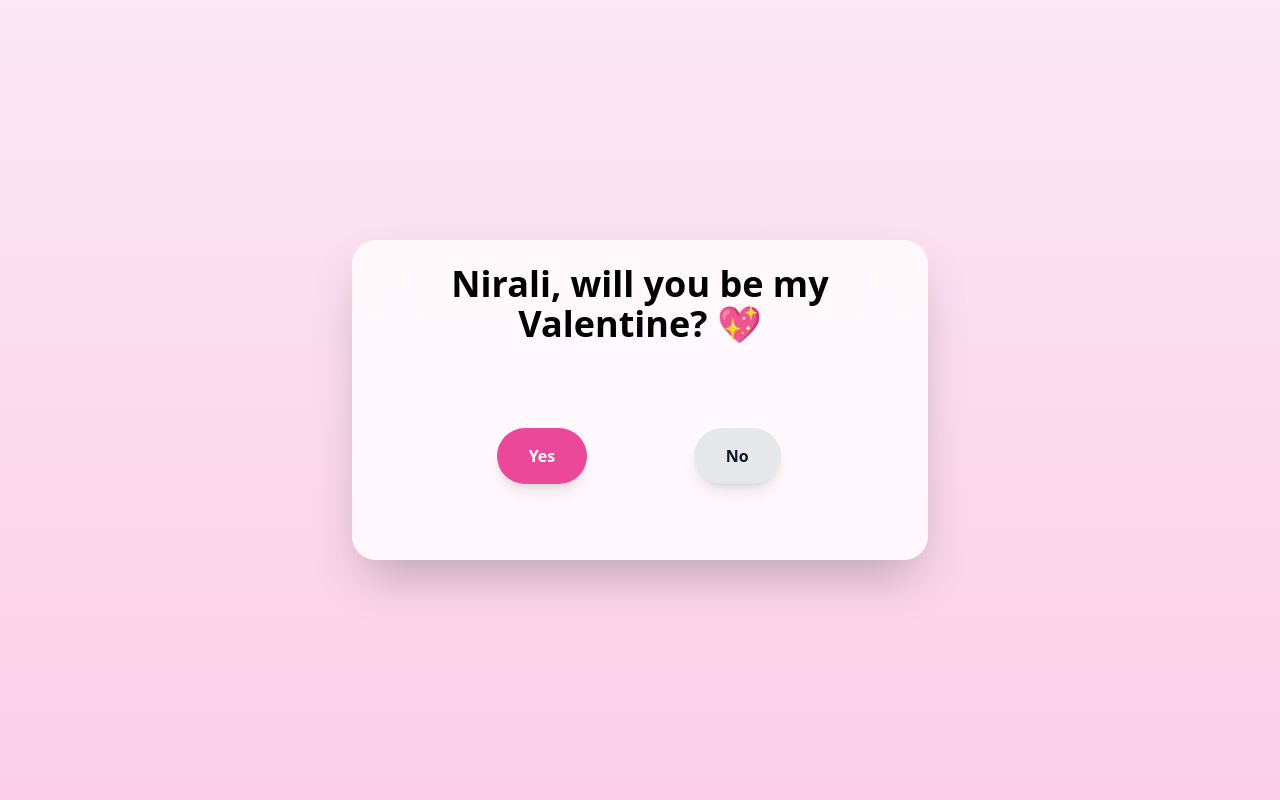
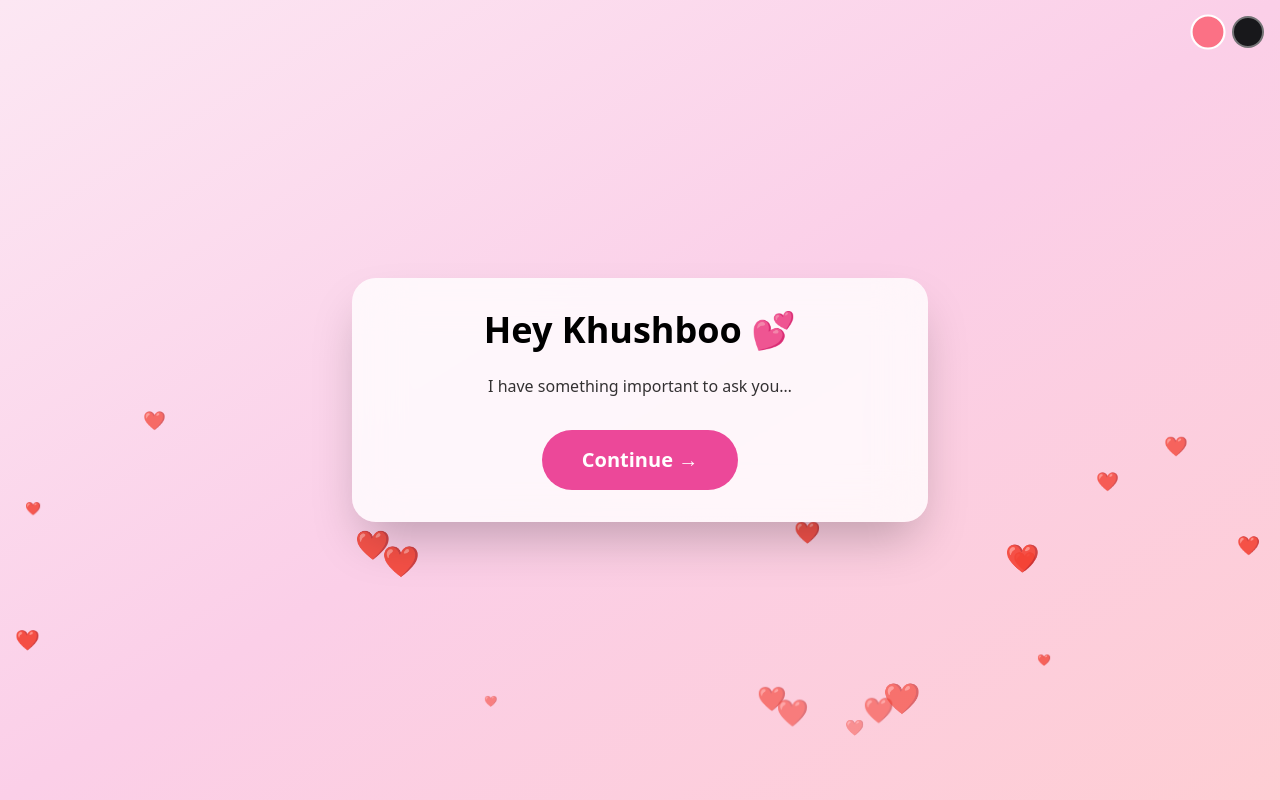
Before and after one commit to JemishDobariya03/Valentine, a React (Vite) app: page / in a window 1280 px wide. Built offline with nearby package versions, Linux system fonts and the light colour scheme.

Commit message:
Valentine’s Day theme

```diff
--- a/src/App.jsx
+++ b/src/App.jsx
@@ -1,3 +1,4 @@
+//src/App.jsx
 import Valentine from "./components/Valentine";
 
 export default function App() {
--- a/src/components/Valentine.jsx
+++ b/src/components/Valentine.jsx
@@ -1,134 +1,261 @@
 import { useEffect, useRef, useState } from "react";
 import confetti from "canvas-confetti";
 
+const noMessages = [
+    "Oh? 👀 You clicked No already?",
+    "Wow. Bold choice. Very bold.",
+    "Are you *sure* sure? Because my heart disagrees.",
+    "Khushboo… that button is starting to look suspicious 😏",
+    "Okay but imagine saying No to *this face* 🥺",
+    "This is getting awkward. Just say Yes already.",
+    "At this point the No button is just decoration 😂",
+    "Alright. Enough drama. You’re clearly meant to say Yes 💖"
+];
+
+/* ------------------ AI MESSAGE ------------------ */
+function generateValentineMessage(name = "You") {
+    const openers = [
+        "I was going to write something simple, but my heart had other plans.",
+        "I tried to be logical… then I thought about you.",
+        "Some questions deserve special courage."
+    ];
+    const middles = [
+        `Every moment with ${name} feels warmer and more real.`,
+        `You make ordinary days unforgettable.`,
+        `Being around you feels like home.`
+    ];
+    const closers = [
+        "So here I am, hoping this makes you smile.",
+        "This isn’t just a question, it’s a feeling.",
+        "Just a heart being honest."
+    ];
+    const pick = a => a[Math.floor(Math.random() * a.length)];
+    return `${pick(openers)} ${pick(middles)} ${pick(closers)}`;
+}
+
+/* ------------------ THEMES ------------------ */
+const themes = {
+    pink: "from-pink-100 via-pink-200 to-rose-200",
+    dark: "from-zinc-900 via-rose-900 to-black"
+};
+
+/* ------------------ FLOATING HEARTS ------------------ */
+function FloatingHearts() {
+    return (
+        <div className="fixed inset-0 pointer-events-none overflow-hidden z-0">
+            {Array.from({ length: 18 }).map((_, i) => (
+                <span
+                    key={i}
+                    className="absolute animate-float text-pink-400"
+                    style={{
+                        left: `${Math.random() * 100}%`,
+                        fontSize: `${12 + Math.random() * 24}px`,
+                        animationDuration: `${8 + Math.random() * 10}s`,
+                        animationDelay: `${Math.random() * 5}s`
+                    }}
+                >
+          ❤️
+        </span>
+            ))}
+        </div>
+    );
+}
+
+/* ------------------ MAIN COMPONENT ------------------ */
 export default function Valentine() {
     const zoneRef = useRef(null);
     const noBtnRef = useRef(null);
     const canvasRef = useRef(null);
 
-    const [accepted, setAccepted] = useState(false);
+    const [step, setStep] = useState("intro");
+    const [theme, setTheme] = useState("pink");
     const [yesScale, setYesScale] = useState(1);
+    const [noStage, setNoStage] = useState(0);
+    const [forceYes, setForceYes] = useState(false);
 
-    /* ---------- CONFETTI SETUP ---------- */
+    const name = "Khushboo";
+
+    /* ---------- CONFETTI ---------- */
     useEffect(() => {
         const canvas = canvasRef.current;
+        if (!canvas) return;
+
         const resize = () => {
             const dpr = Math.max(1, window.devicePixelRatio || 1);
             canvas.width = window.innerWidth * dpr;
             canvas.height = window.innerHeight * dpr;
-            canvas.style.width = "100vw";
-            canvas.style.height = "100vh";
         };
         resize();
         window.addEventListener("resize", resize);
         return () => window.removeEventListener("resize", resize);
     }, []);
 
-    const confettiInstance = confetti.create(canvasRef.current, {
-        resize: false,
-        useWorker: true
+    const fireConfetti = () => {
+        confetti({
+            particleCount: 260,
+            spread: 150,
+            startVelocity: 60,
+            origin: { x: 0.5, y: 0.5 }
         });
-
-    const fireConfetti = () => {
-        const end = Date.now() + 1600;
-        (function frame() {
-            confettiInstance({
-                particleCount: 12,
-                spread: 90,
-                startVelocity: 45,
-                ticks: 180,
-                origin: { x: Math.random(), y: Math.random() * 0.3 }
-            });
-            if (Date.now() < end) requestAnimationFrame(frame);
-        })();
-
-        setTimeout(() => {
-            confettiInstance({
-                particleCount: 300,
-                spread: 140,
-                startVelocity: 60,
-                ticks: 220,
-                origin: { x: 0.5, y: 0.55 }
-            });
-        }, 300);
     };
-
-    /* ---------- NO BUTTON LOGIC ---------- */
+    /* ---------- NO BUTTON ---------- */
     const clamp = (n, min, max) => Math.max(min, Math.min(max, n));
 
     const moveNo = (x, y) => {
+        if (!zoneRef.current || !noBtnRef.current) return;
+
         const zone = zoneRef.current.getBoundingClientRect();
         const btn = noBtnRef.current.getBoundingClientRect();
 
-        let dx = (btn.left + btn.width / 2) - x;
-        let dy = (btn.top + btn.height / 2) - y;
+        let dx = btn.left + btn.width / 2 - x;
+        let dy = btn.top + btn.height / 2 - y;
         const mag = Math.hypot(dx, dy) || 1;
         dx /= mag;
         dy /= mag;
 
-        let left = (btn.left - zone.left) + dx * 150;
-        let top = (btn.top - zone.top) + dy * 150;
+        let left = btn.left - zone.left + dx * 160;
+        let top = btn.top - zone.top + dy * 160;
 
-        left = clamp(left, 0, zone.width - btn.width);
-        top = clamp(top, 0, zone.height - btn.height);
+        noBtnRef.current.style.left =
+            clamp(left, 0, zone.width - btn.width) + "px";
+        noBtnRef.current.style.top =
+            clamp(top, 0, zone.height - btn.height) + "px";
 
-        noBtnRef.current.style.left = `${left}px`;
-        noBtnRef.current.style.top = `${top}px`;
-
-        setYesScale(s => Math.min(2.2, s + 0.1));
-    };
-
-    const handlePointerMove = e => {
-        const btn = noBtnRef.current.getBoundingClientRect();
-        const d = Math.hypot(
-            (btn.left + btn.width / 2) - e.clientX,
-            (btn.top + btn.height / 2) - e.clientY
-        );
-        if (d < 140) moveNo(e.clientX, e.clientY);
-    };
-
-    /* ---------- YES CLICK ---------- */
-    const handleYes = () => {
-        setAccepted(true);
-        fireConfetti();
+        setYesScale(s => Math.min(2.3, s + 0.12));
     };
 
     return (
-        <div className="min-h-screen grid place-items-center bg-gradient-to-b from-pink-100 to-pink-200 overflow-hidden">
+        <div className={`min-h-screen bg-gradient-to-br ${themes[theme]} transition-colors duration-700`}>
+            <FloatingHearts />
             <canvas ref={canvasRef} className="fixed inset-0 pointer-events-none z-50" />
 
-            <main className="relative w-[92vw] max-w-xl bg-white/80 backdrop-blur-xl rounded-3xl p-6 text-center shadow-2xl">
-                <h1 className="text-3xl md:text-4xl font-extrabold mb-8">
-                    Nirali, will you be my Valentine? 💖
+            {/* THEME SWITCHER */}
+            <div className="fixed top-4 right-4 z-20 flex gap-2">
+                {Object.keys(themes).map(t => (
+                    <button
+                        key={t}
+                        onClick={() => setTheme(t)}
+                        className={`w-8 h-8 rounded-full border-2 ${
+                            theme === t ? "border-white scale-110" : "border-white/40"
+                        } transition`}
+                        style={{ background: t === "pink" ? "#fb7185" : "#18181b" }}
+                    />
+                ))}
+            </div>
+
+            {/* CENTER CARD */}
+            <div className="min-h-screen flex items-center justify-center">
+                <main className="relative z-10 w-[92vw] max-w-xl rounded-3xl p-8 text-center shadow-2xl bg-white/80 backdrop-blur-xl">
+
+                    {step === "intro" && (
+                        <div className="animate-pop">
+                            <h1 className="text-4xl font-extrabold mb-6">Hey Khushboo 💕</h1>
+                            <p className="mb-8 opacity-80">I have something important to ask you…</p>
+                            <button
+                                onClick={() => setStep("question")}
+                                className="px-10 py-4 bg-pink-500 text-white rounded-full text-xl font-bold hover:scale-105 transition"
+                            >
+                                Continue →
+                            </button>
+                        </div>
+                    )}
+
+                    {step === "question" && (
+                        <>
+                            <h1 className="text-4xl font-extrabold mb-8">
+                                Will you be my Valentine? 💖
                             </h1>
+                            {noStage > 0 && (
+                                <p className="uppercase tracking-widest text-xs text-gray-400 mb-2">
+                                    Chapter {noStage}: Acceptance is loading…
+                                </p>
+                            )}
 
-                {!accepted && (
+                            {noStage > 0 && (
+                                <div className="mb-6 space-y-3">
+                                    {noMessages.slice(0, noStage + 1).map((msg, i) => (
+                                        <p
+                                            key={i}
+                                            className={`text-lg font-semibold animate-pop transition-all
+          ${i === noStage
+                                                ? "text-pink-600 scale-105"
+                                                : "text-pink-400 opacity-70"
+                                            }`}
+                                        >
+                                            {msg}
+                                        </p>
+                                    ))}
+                                </div>
+                            )}
+
+
                             <section
                                 ref={zoneRef}
-                        onPointerMove={handlePointerMove}
+                                onPointerMove={e => {
+                                    const b = noBtnRef.current.getBoundingClientRect();
+                                    const d = Math.hypot(
+                                        b.left + b.width / 2 - e.clientX,
+                                        b.top + b.height / 2 - e.clientY
+                                    );
+                                    if (d < 140) moveNo(e.clientX, e.clientY);
+                                }}
                                 className="relative mx-auto w-full max-w-md h-40 touch-none"
                             >
                                 <button
-                            onClick={handleYes}
-                            style={{ transform: `translateY(-50%) scale(${yesScale})` }}
-                            className="absolute left-[18%] top-1/2 bg-pink-500 hover:bg-pink-600 text-white px-8 py-4 rounded-full font-bold shadow-lg transition"
+                                    onClick={() => {
+                                        fireConfetti();
+                                        setStep("celebration");
+                                    }}
+                                    style={{
+                                        transform: `translateY(-50%) scale(${yesScale})`,
+                                        boxShadow: yesScale > 1.6 ? "0 0 40px rgba(236,72,153,.9)" : undefined
+                                    }}
+                                    className="absolute left-[18%] top-1/2 bg-pink-500
+    hover:bg-pink-600 text-white px-8 py-4 rounded-full
+    font-bold shadow-lg transition animate-glow"
                                 >
-                            Yes
+                                    Yes 💘
                                 </button>
+
 
                                 <button
                                     ref={noBtnRef}
-                            onClick={e => e.preventDefault()}
-                            className="absolute left-[62%] top-1/2 -translate-y-1/2 bg-gray-200 text-gray-900 px-8 py-4 rounded-full font-bold shadow-lg select-none"
+                                    onClick={() => {
+                                        setNoStage(s => {
+                                            const next = Math.min(noMessages.length - 1, s + 1);
+                                            if (next === noMessages.length - 1) {
+                                                setTimeout(() => {
+                                                    fireConfetti();
+                                                    setStep("celebration");
+                                                }, 1500);
+                                            }
+                                            return next;
+                                        });
+                                        setYesScale(s => Math.min(3.2, s + 0.3));
+                                    }}
+
+                                    className={`absolute left-[62%] top-1/2 -translate-y-1/2
+    px-8 py-4 rounded-full font-bold shadow-lg select-none
+    transition-all duration-300
+    ${noStage > 4 ? "opacity-60 rotate-6" : ""}
+    ${noStage > 6 ? "scale-75 blur-[1px]" : ""}
+    bg-gray-200`}
                                 >
-                            No
+                                    No 😐
                                 </button>
+
                             </section>
+                        </>
                     )}
 
-                {accepted && (
+                    {step === "celebration" && (
                         <div className="animate-pop">
-                        <h2 className="text-4xl font-extrabold mt-6">YAY! 🎉</h2>
+                            <h2 className="text-5xl font-extrabold text-pink-600 animate-glow mb-6">
+                                YAY 💖🎉
+                            </h2>
+                            <p className="max-w-md mx-auto opacity-90">
+                                {generateValentineMessage(name)}
+                            </p>
                             <img
                                 className="mx-auto mt-4 max-w-xs"
                                 src="https://media.giphy.com/media/26ufdipQqU2lhNA4g/giphy.gif"
@@ -136,7 +263,9 @@ export default function Valentine() {
                             />
                         </div>
                     )}
+
                 </main>
+            </div>
         </div>
     );
 }
--- a/src/main.jsx
+++ b/src/main.jsx
@@ -1,7 +1,9 @@
+// Entry point of the React application
 import React from "react";
 import ReactDOM from "react-dom/client";
 import App from "./App";
 import "./index.css";
+import "./styles/animations.css";
 
 ReactDOM.createRoot(document.getElementById("root")).render(
     <React.StrictMode>
--- /dev/null
+++ b/src/styles/animations.css
@@ -0,0 +1,46 @@
+/* Description: Custom animations for floating hearts, glowing effects, and pop-in effects */
+@keyframes floatUp {
+    0% {
+        transform: translateY(100vh) scale(0.8);
+        opacity: 0;
+    }
+    20% { opacity: 1; }
+    100% {
+        transform: translateY(-20vh) scale(1.2);
+        opacity: 0;
+    }
+}
+
+@keyframes glow {
+    0% { box-shadow: 0 0 0 rgba(255, 105, 180, 0.4); }
+    100% { box-shadow: 0 0 60px rgba(255, 105, 180, 0.9); }
+}
+
+.animate-float {
+    animation: floatUp linear infinite;
+}
+
+.animate-glow {
+    animation: glow 1.5s ease-in-out infinite alternate;
+}
+
+.animate-pop {
+    animation: pop 0.4s ease;
+}
+
+@keyframes pop {
+    from { transform: scale(0.9); opacity: 0; }
+    to { transform: scale(1); opacity: 1; }
+}
+@keyframes shake {
+    0% { transform: translateX(0); }
+    20% { transform: translateX(-4px) rotate(-2deg); }
+    40% { transform: translateX(4px) rotate(2deg); }
+    60% { transform: translateX(-3px) rotate(-1deg); }
+    80% { transform: translateX(3px) rotate(1deg); }
+    100% { transform: translateX(0); }
+}
+
+.animate-shake {
+    animation: shake 0.25s ease-in-out;
+}
```
Lines whose indentation alone changed are shown as unchanged.
